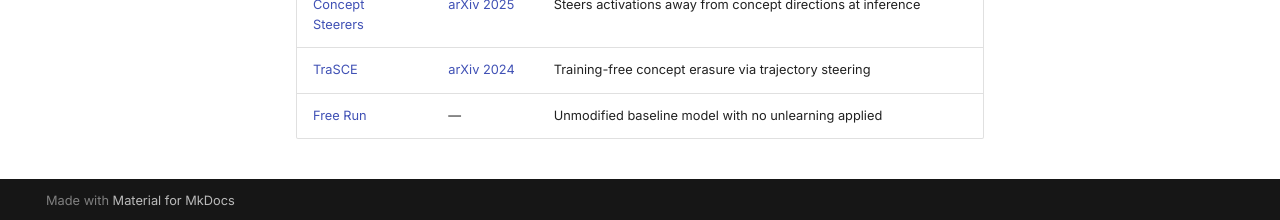
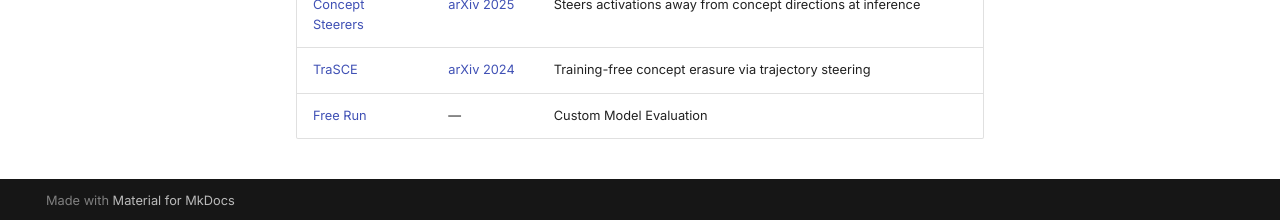
Before and after one commit to nikhilr2907/eval-learn, an MkDocs documentation site: the page built from docs/docs/techniques/index.md, in a window 1280 px wide and 1331 px high. Shown: the part 1108-1328 px from the top of the window. Built offline with MkDocs 1.6.1 and Material for MkDocs 9.7.7, drawn with Linux system fonts in a browser that asks for light colours.

Commit message:
fix: docs

```diff
--- a/docs/docs/techniques/index.md
+++ b/docs/docs/techniques/index.md
@@ -23,4 +23,4 @@ Each technique is a concept unlearning method that modifies a Stable Diffusion m
 | [SAeUron](saeuron.md) | [ICML 2025](https://arxiv.org/abs/2501.18052) | Sparse autoencoder feature suppression |
 | [Concept Steerers](concept-steerers.md) | [arXiv 2025](https://arxiv.org/abs/2501.19066) | Steers activations away from concept directions at inference |
 | [TraSCE](trasce.md) | [arXiv 2024](https://arxiv.org/abs/2412.07658) | Training-free concept erasure via trajectory steering |
-| [Free Run](free-run.md) | — | Unmodified baseline model with no unlearning applied |
+| [Free Run](free-run.md) | — |Custom Model Evaluation|
```
